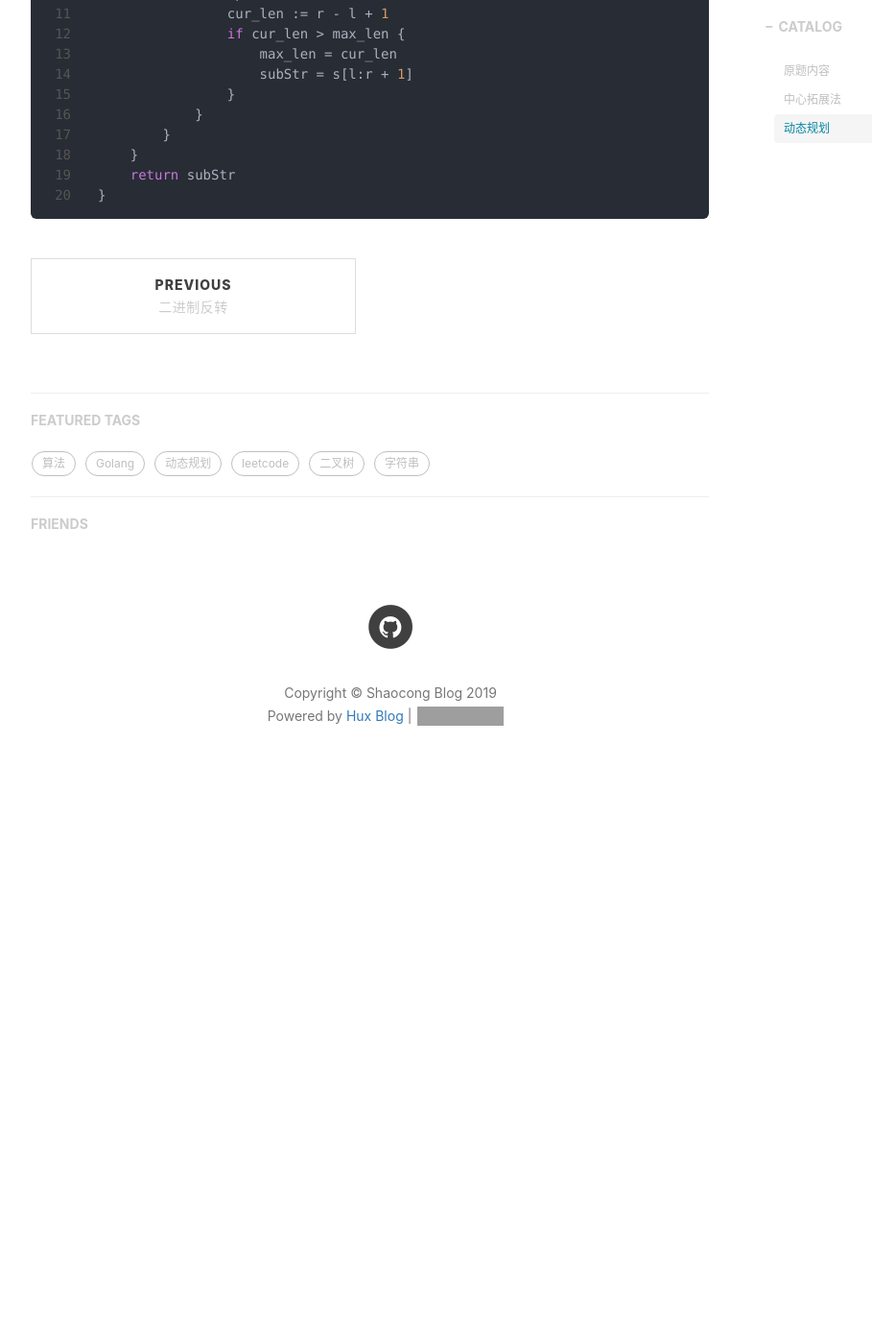
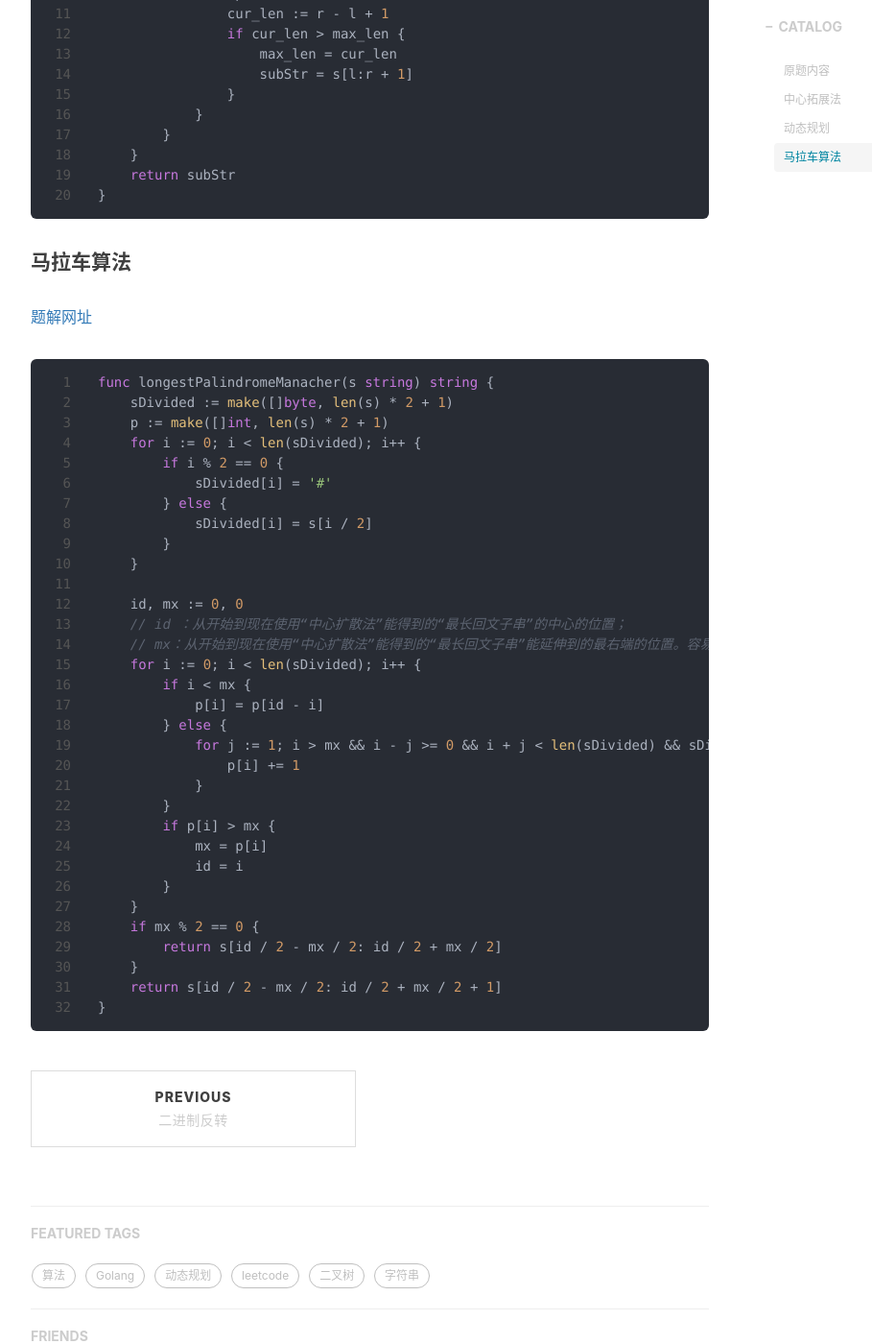
Before and after one commit to shaocongMo/shaocongMo.github.io, a Jekyll site: the page built from _posts/2019-9-27-longestPalindrome.markdown, in a window 1280 px wide and 1400 px high, scrolled down 2921 px. Shown: the whole window at 96% size, without its empty margins (233-1142 px from the left). Built offline with Jekyll 4.4.1, drawn with Linux system fonts in a browser that asks for light colours; nearby versions of some CDN libraries; comment, search, counter and statistics services are not loaded; before the commit the page ends 3744 px from its top, so only the background shows below that; grey boxes are pictures that could not be loaded.

Commit message:
update post

````diff
--- a/_posts/2019-9-27-longestPalindrome.markdown
+++ b/_posts/2019-9-27-longestPalindrome.markdown
@@ -103,3 +103,42 @@ func longestPalindromeDP(s string) string {
     return subStr
 }
 ```
+
+#### 马拉车算法
+
+[题解网址](https://leetcode-cn.com/problems/longest-palindromic-substring/solution/zhong-xin-kuo-san-dong-tai-gui-hua-by-liweiwei1419/)
+
+```golang
+func longestPalindromeManacher(s string) string {
+    sDivided := make([]byte, len(s) * 2 + 1)
+    p := make([]int, len(s) * 2 + 1)
+    for i := 0; i < len(sDivided); i++ {
+        if i % 2 == 0 {
+            sDivided[i] = '#'
+        } else {
+            sDivided[i] = s[i / 2]
+        }
+    }
+
+    id, mx := 0, 0
+    // id ：从开始到现在使用“中心扩散法”能得到的“最长回文子串”的中心的位置；
+    // mx：从开始到现在使用“中心扩散法”能得到的“最长回文子串”能延伸到的最右端的位置。容易知道 mx = id + p[id]
+    for i := 0; i < len(sDivided); i++ {
+        if i < mx {
+            p[i] = p[id - i]
+        } else {
+            for j := 1; i > mx && i - j >= 0 && i + j < len(sDivided) && sDivided[i - j] == sDivided[i + j]; j++ {
+                p[i] += 1
+            }
+        }
+        if p[i] > mx {
+            mx = p[i]
+            id = i
+        }
+    }
+    if mx % 2 == 0 {
+        return s[id / 2 - mx / 2: id / 2 + mx / 2]
+    }
+    return s[id / 2 - mx / 2: id / 2 + mx / 2 + 1]
+}
+```
````
